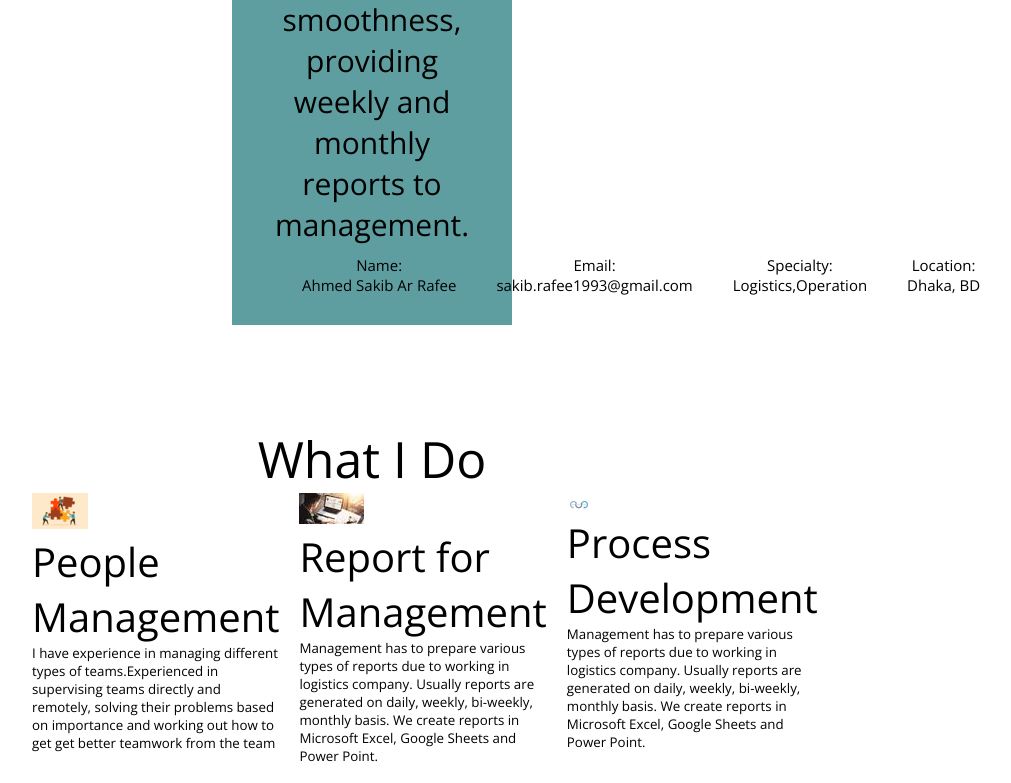
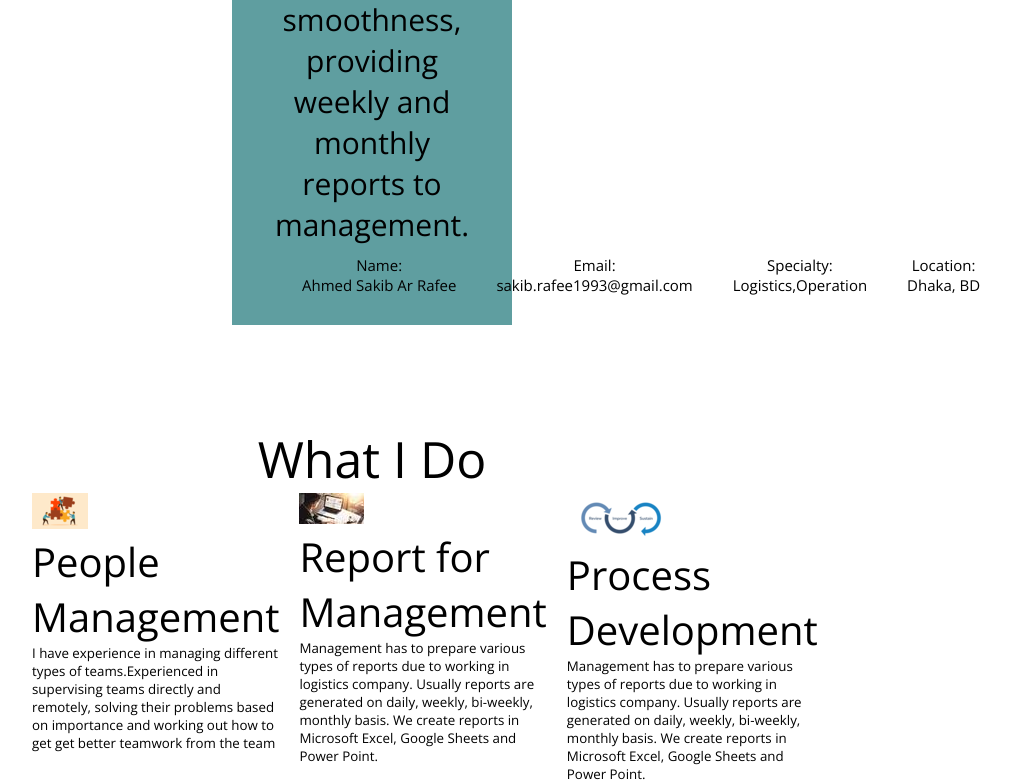
Before and after one commit to SakibRafee0/my-portfolio, a plain HTML site: page index.html in a window 1280 px wide. Shown: the part 1232-2015 px from the top of the page, without its empty margins (268-1279 px from the left). Drawn offline with nearby package versions, Linux system fonts and the light colour scheme.

Commit message:
first commit

```diff
--- a/index.html
+++ b/index.html
@@ -77,7 +77,7 @@
         <p class="hza">Management has to prepare various types of reports due to working in logistics company. Usually reports are generated on daily, weekly, bi-weekly, monthly basis. We create reports in Microsoft Excel, Google Sheets and Power Point.</p>
     </div>
     <div class="set">
-        <img src="processdevelopment.png">
+        <img src="processdev.png">
         <p class="hhe">Process Development</p>
         <p class="hza">Management has to prepare various types of reports due to working in logistics company. Usually reports are generated on daily, weekly, bi-weekly, monthly basis. We create reports in Microsoft Excel, Google Sheets and Power Point.</p>
     </div>
```
Also changed, not shown: processdev.png (added), processdevelopment.png (deleted).
